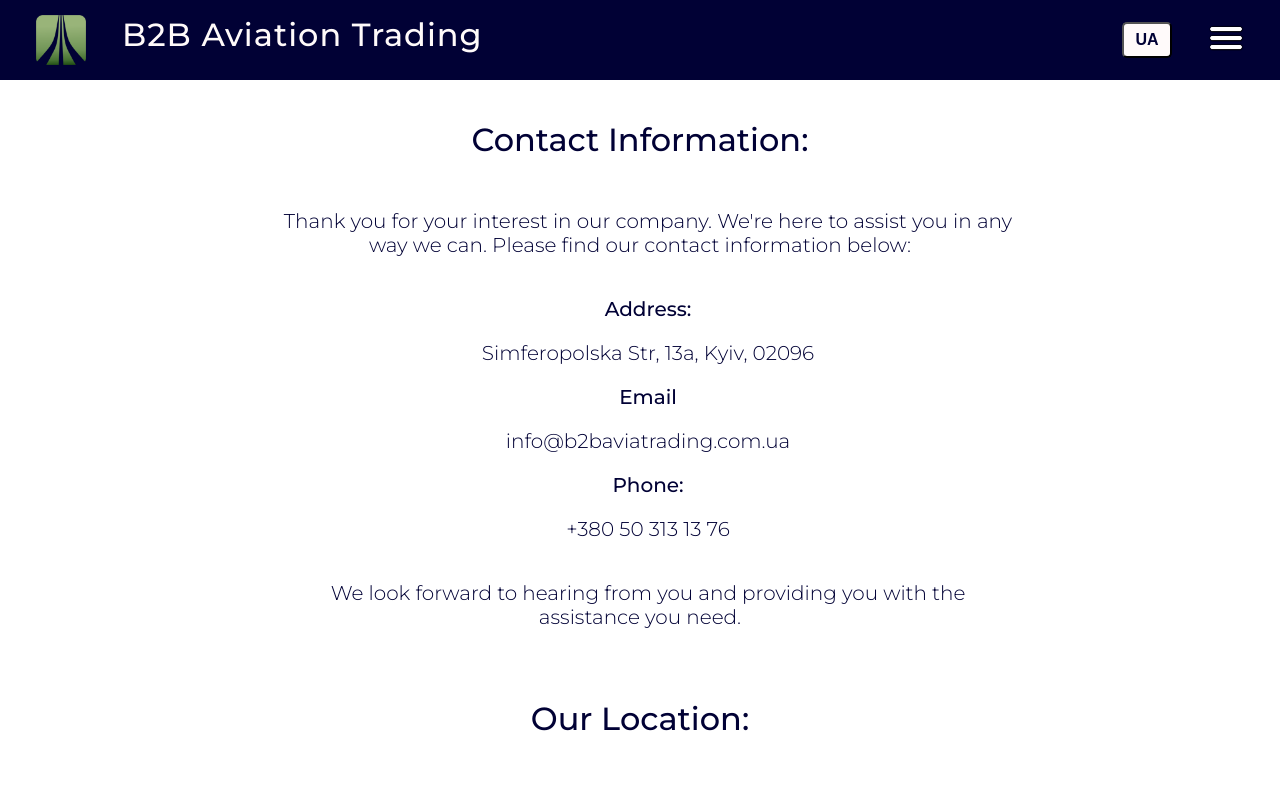
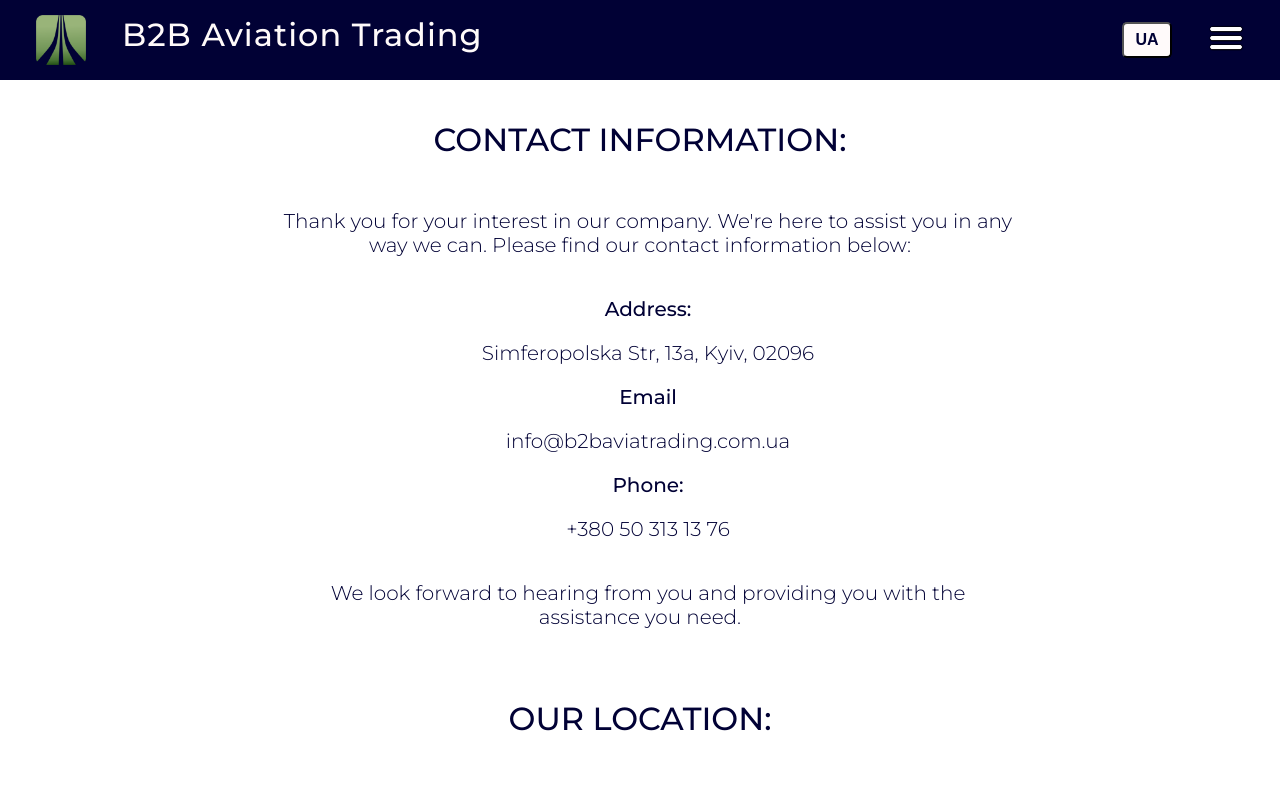
Before and after one commit to Zakatsiura/b2b_site, a React (Create React App) app: page /contact in a window 1280 px wide. Shown: the top 790 px of the page. Built offline with nearby package versions, Linux system fonts and the light colour scheme.

Commit message:
Add changes in css Contact

```diff
--- a/src/components/Contact/Contact.tsx
+++ b/src/components/Contact/Contact.tsx
@@ -15,9 +15,9 @@ const Contact = () => {
     return (
         <div className={style.contact__wrapper}>
             {language === 'en' ? (
-                <div className={style.contact__title}>Contact Information:</div>
+                <div className={style.contact__title}>CONTACT INFORMATION:</div>
             ) : (
-                <div className={style.contact__title}>Наші контакти:</div>
+                <div className={style.contact__title}>КОНТАКТНА ІНФОРМАЦІЯ:</div>
             )}
             {language === 'en' ? (
                 <p className={style.contact__text}>
@@ -69,9 +69,9 @@ const Contact = () => {
                 )}
             </div>
             {language === 'en' ? (
-                <div className={style.contact__title}>Our Location:</div>
+                <div className={style.contact__title}>OUR LOCATION:</div>
             ) : (
-                <div className={style.contact__title}>Наше розташування:</div>
+                <div className={style.contact__title}>НАШЕ РОЗТАШУВАННЯ:</div>
             )}
             {language === 'en' ? (
                 <p className={style.contact__text}>
```
